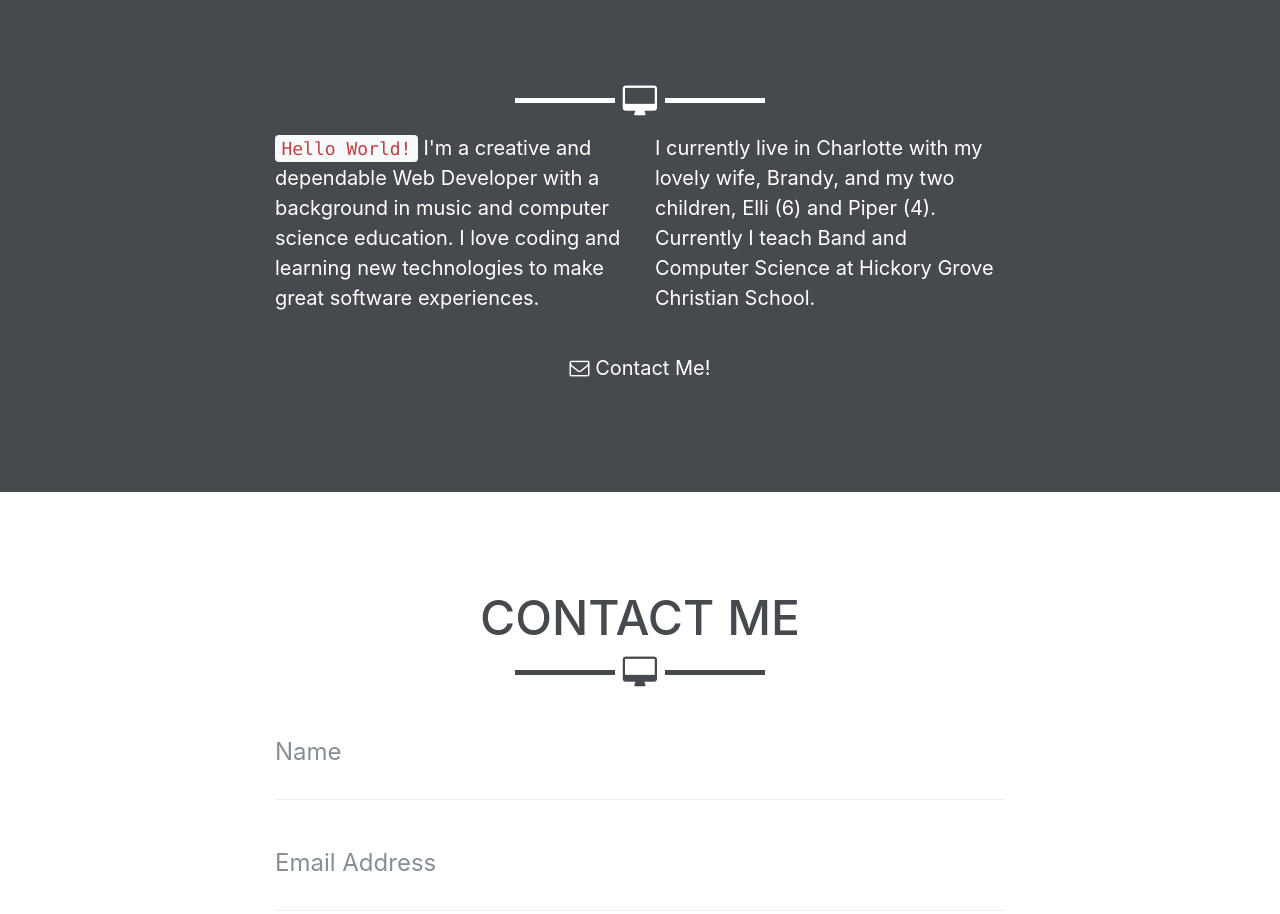
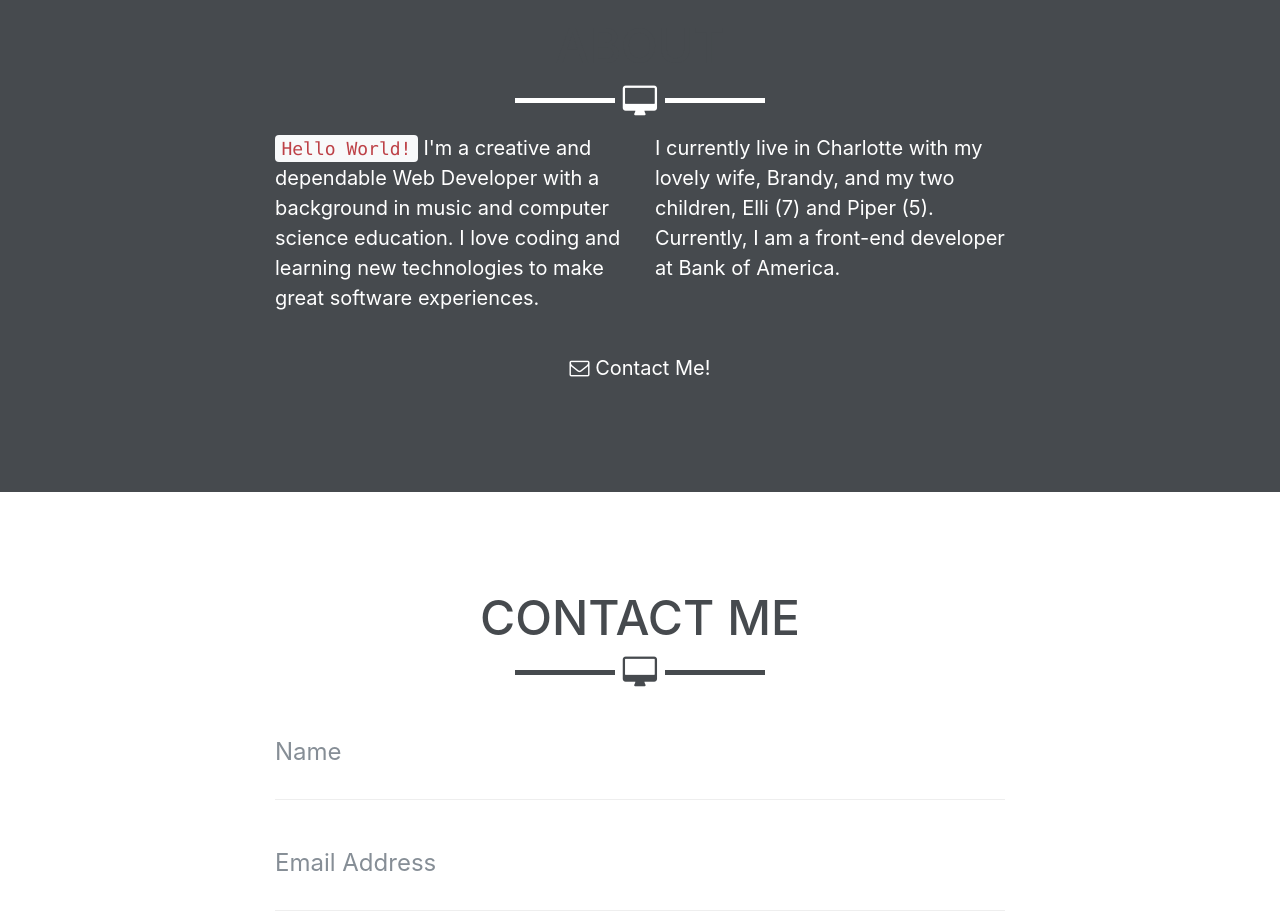
Before and after one commit to taylorcaton/Bootstrap-Portfolio, a website with bundled scripts: page index.html in a window 1280 px wide. Shown: the part 1900-2814 px from the top of the page. Built offline with nearby package versions, Linux system fonts and the light colour scheme.

Commit message:
updating about me

```diff
--- a/index.html
+++ b/index.html
@@ -144,8 +144,8 @@
             I love coding and learning new technologies to make great software experiences.</p>
         </div>
         <div class="col-lg-4 mr-auto">
-          <p>I currently live in Charlotte with my lovely wife, Brandy, and my two children, Elli (6) and Piper (4). Currently
-            I teach Band and Computer Science at Hickory Grove Christian School.</p>
+          <p>I currently live in Charlotte with my lovely wife, Brandy, and my two children, Elli (7) and Piper (5). Currently,
+            I am a front-end developer at Bank of America.</p>
         </div>
         <div class="col-lg-8 mx-auto text-center">
           <a href="mailto:taylorcaton@gmail.com" class="btn btn-lg btn-outline">
```
